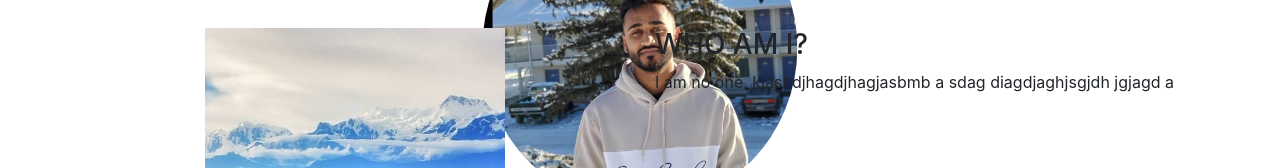
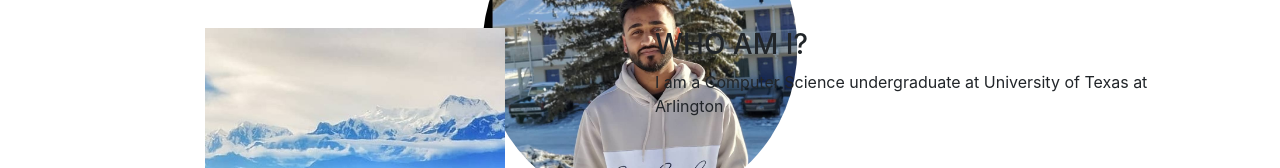
Before and after one commit to realAnish9/realAnish9.github.io, a plain HTML site: page index.html in a window 1280 px wide. Shown: the part 298-466 px from the top of the page. Drawn offline with nearby package versions, Linux system fonts and the light colour scheme.

Commit message:
Update index.html

```diff
--- a/index.html
+++ b/index.html
@@ -63,7 +63,7 @@
             </div>
             <div class="col-md-6">
                 <h3>WHO AM I?</h3>
-                <p>I am no one. kjashdjhagdjhagjasbmb a sdag diagdjaghjsgjdh jgjagd a</p>
+                <p>I am a Computer Science undergraduate at University of Texas at Arlington</p>
             </div>
         </div>
     </div>
```
